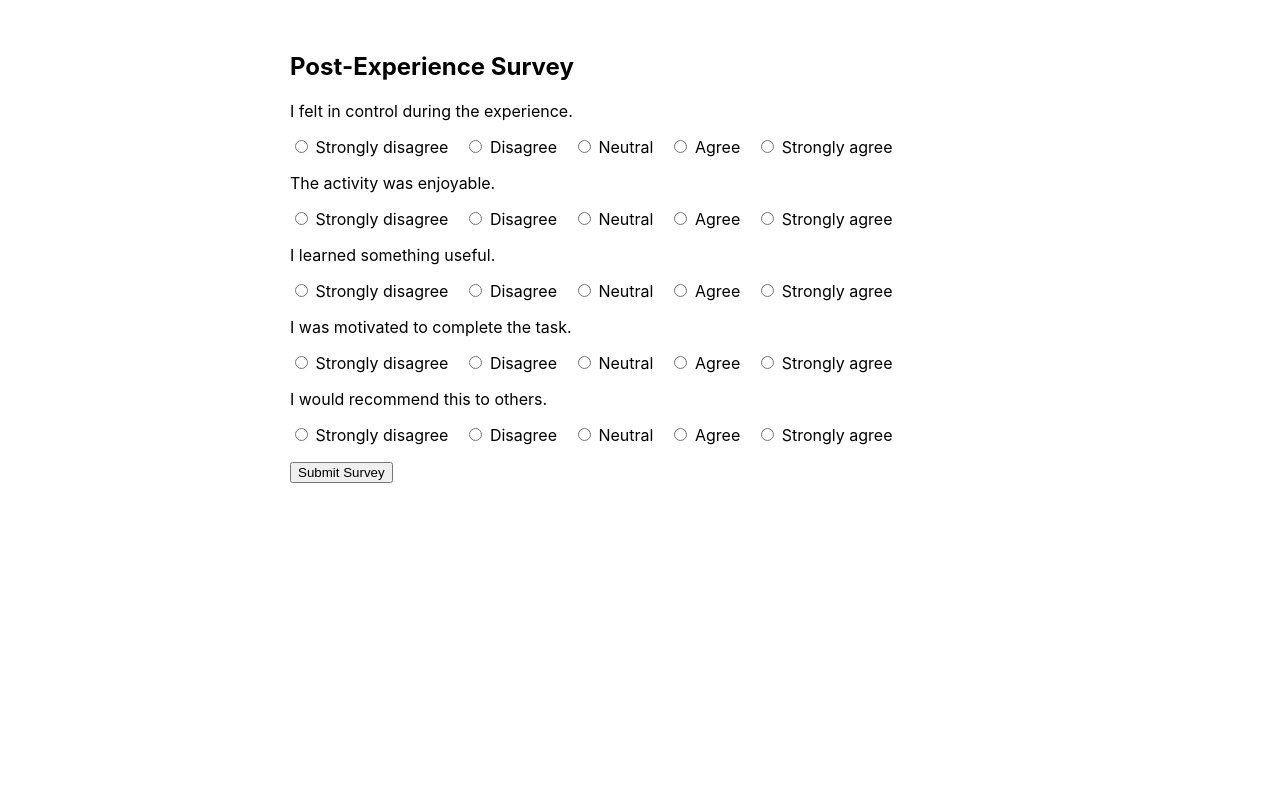
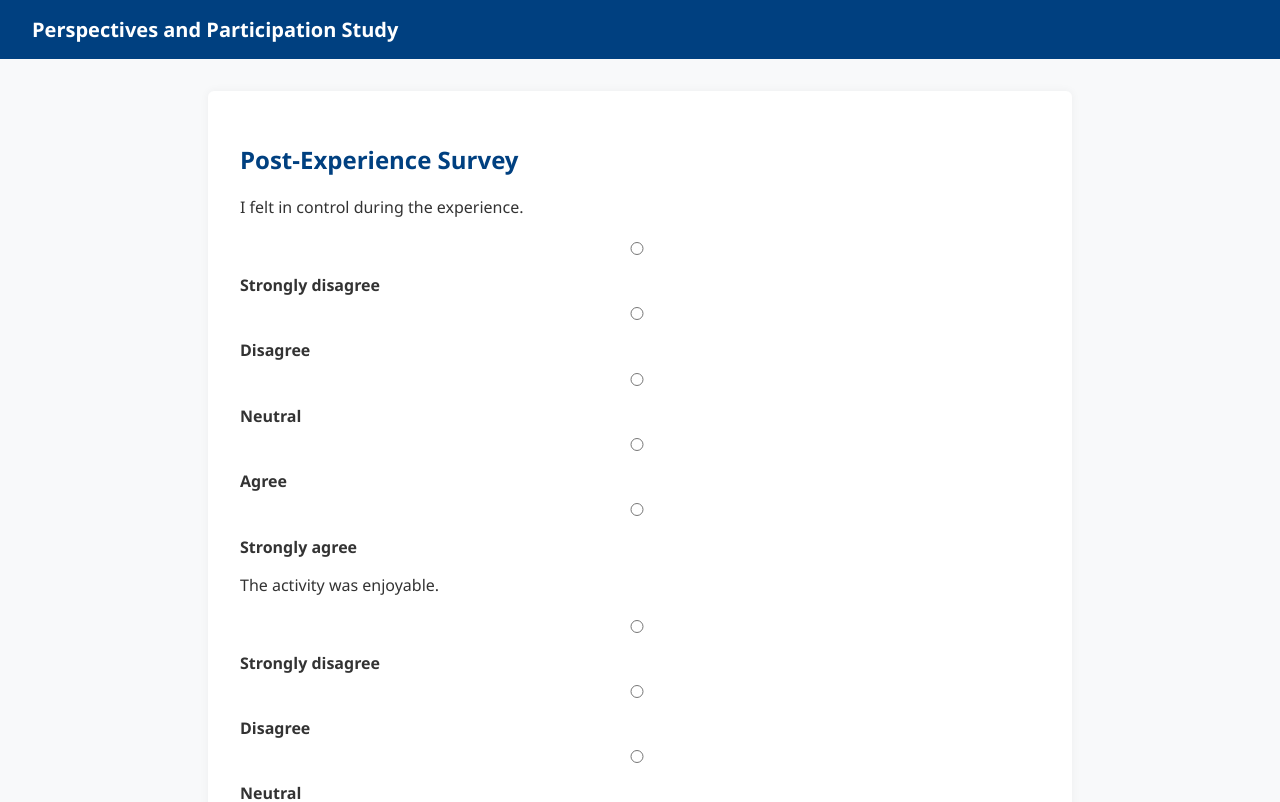
Before and after one commit to sipavitt/perspectives-participation-study, a React (Create React App) app in the folder client/: page /post-survey in a window 1280 px wide. Shown: the top 802 px of the page. Built offline with nearby package versions, Linux system fonts and the light colour scheme.

Commit message:
Add header bar and layout polish prep (pre-CSS refactor)

```diff
--- a/client/public/index.html
+++ b/client/public/index.html
@@ -24,7 +24,7 @@
       work correctly both with client-side routing and a non-root public URL.
       Learn how to configure a non-root public URL by running `npm run build`.
     -->
-    <title>React App</title>
+    <title>CyberBx</title>
   </head>
   <body>
     <noscript>You need to enable JavaScript to run this app.</noscript>
--- a/client/src/App.css
+++ b/client/src/App.css
@@ -36,3 +36,54 @@
     transform: rotate(360deg);
   }
 }
+
+body {
+  font-family: 'Segoe UI', Tahoma, Geneva, Verdana, sans-serif;
+  background-color: #f8f9fa;
+  margin: 0;
+  padding: 0;
+  color: #333;
+}
+
+h1, h2, h3 {
+  color: #004080;
+}
+
+.container {
+  max-width: 800px;
+  margin: 2rem auto;
+  padding: 2rem;
+  background-color: #fff;
+  border-radius: 6px;
+  box-shadow: 0 0 10px rgba(0,0,0,0.05);
+}
+
+button {
+  background-color: #004080;
+  color: white;
+  padding: 0.75rem 1.25rem;
+  border: none;
+  border-radius: 4px;
+  cursor: pointer;
+  font-size: 1rem;
+  margin-top: 1rem;
+}
+
+button:hover {
+  background-color: #002d5e;
+}
+
+input, select, textarea {
+  width: 100%;
+  padding: 0.6rem;
+  margin-top: 0.5rem;
+  margin-bottom: 1.2rem;
+  border: 1px solid #ccc;
+  border-radius: 4px;
+}
+
+label {
+  font-weight: 600;
+  display: block;
+  margin-bottom: 0.2rem;
+}
--- a/client/src/App.js
+++ b/client/src/App.js
@@ -1,5 +1,6 @@
+import './App.css';
 import React from 'react';
-import { BrowserRouter as Router, Routes, Route } from 'react-router-dom';
+import { BrowserRouter as Router, Routes, Route, Navigate } from 'react-router-dom';
 import LandingPage from './components/LandingPage';
 import ConsentForm from './components/ConsentForm';
 import DemographicsForm from './components/DemographicsForm';
@@ -7,11 +8,17 @@ import InterventionPage from './components/InterventionPage';
 import PostSurvey from './components/PostSurvey';
 import Debrief from './components/Debrief';
 import ThankYou from './components/ThankYou';
+import AdminLogin from './components/AdminLogin';
+import AdminDashboard from './components/AdminDashboard';
+import Header from './components/Header';
 
 
 function App() {
+  const isAdmin = localStorage.getItem('isAdmin') === 'true';
+
   return (
     <Router>
+    <Header />
       <Routes>
         <Route path="/" element={<LandingPage />} />
         <Route path="/consent" element={<ConsentForm />} />
@@ -20,6 +27,8 @@ function App() {
         <Route path="/post-survey" element={<PostSurvey />} />
         <Route path="/debrief" element={<Debrief />} />
         <Route path="/thankyou" element={<ThankYou />} />
+        <Route path="/admin-login" element={<AdminLogin />} />
+        <Route path="/admin" element={isAdmin ? <AdminDashboard /> : <Navigate to="/admin-login" />} />
       </Routes>
     </Router>
   );
--- /dev/null
+++ b/client/src/components/AdminDashboard.jsx
@@ -0,0 +1,79 @@
+import React, { useEffect, useState } from 'react';
+import axios from 'axios';
+
+const AdminDashboard = () => {
+  const [participants, setParticipants] = useState([]);
+
+  useEffect(() => {
+    const fetchData = async () => {
+      try {
+        const res = await axios.get('/api/participants/all');
+        setParticipants(res.data);
+      } catch (err) {
+        console.error('Failed to fetch participants:', err);
+        alert('Error fetching participant data');
+      }
+    };
+    fetchData();
+  }, []);
+
+  return (
+    <div className="container">
+      <h2>Admin Dashboard</h2>
+      <p>
+      <strong>Total Participants:</strong> {participants.length}<br />
+      <strong>Completed Intervention:</strong> {
+      participants.filter(p => p.interventionCompleted).length
+      }
+      </p>
+
+
+      <p>Total participants: {participants.length}</p>
+
+<button
+  onClick={() => {
+    localStorage.removeItem('isAdmin');
+    window.location.href = '/admin';
+  }}
+  style={{ float: 'right' }}
+>
+  Logout
+</button>
+
+<a
+  href="/api/participants/export"
+  download
+  style={{ display: 'inline-block', margin: '1rem 0', padding: '0.5rem 1rem', background: '#007bff', color: '#fff', textDecoration: 'none' }}
+>
+  📥 Download CSV
+</a>
+
+
+
+      <table border="1" cellPadding="6" style={{ width: '100%', marginTop: '1rem' }}>
+        <thead>
+          <tr>
+            <th>Code</th>
+            <th>Group</th>
+            <th>Completed</th>
+            <th>Withdrawn</th>
+            <th>Date</th>
+          </tr>
+        </thead>
+        <tbody>
+          {participants.map(p => (
+            <tr key={p.participantCode}>
+              <td>{p.participantCode}</td>
+              <td>{p.groupAssignment || '—'}</td>
+              <td>{p.interventionCompleted ? '✅' : '❌'}</td>
+              <td>{p.withdrawn ? '✅' : ''}</td>
+              <td>{new Date(p.createdAt).toLocaleDateString()}</td>
+            </tr>
+          ))}
+        </tbody>
+      </table>
+    </div>
+  );
+};
+
+export default AdminDashboard;
--- /dev/null
+++ b/client/src/components/AdminLogin.jsx
@@ -0,0 +1,39 @@
+import React, { useState } from 'react';
+import { useNavigate } from 'react-router-dom';
+
+const AdminLogin = () => {
+  const [password, setPassword] = useState('');
+  const navigate = useNavigate();
+
+  const handleSubmit = (e) => {
+    e.preventDefault();
+
+    // Hardcoded password check
+    if (password === 'STUDYPASSWORD1') {
+      localStorage.setItem('isAdmin', 'true');
+      window.location.href = '/admin';
+    } else {
+      alert('Incorrect password');
+    }
+  };
+
+  return (
+    <div style={{ padding: '2rem', maxWidth: '400px', margin: '0 auto' }}>
+      <h2>Admin Login</h2>
+      <form onSubmit={handleSubmit}>
+        <input
+          type="password"
+          placeholder="Enter admin password"
+          value={password}
+          onChange={(e) => setPassword(e.target.value)}
+          style={{ padding: '0.5rem', width: '100%' }}
+        />
+        <button type="submit" style={{ marginTop: '1rem' }}>
+          Login
+        </button>
+      </form>
+    </div>
+  );
+};
+
+export default AdminLogin;
--- a/client/src/components/ConsentForm.jsx
+++ b/client/src/components/ConsentForm.jsx
@@ -35,7 +35,7 @@ const ConsentForm = () => {
   };
 
   return (
-    <div style={{ padding: '2rem', maxWidth: '600px', margin: '0 auto' }}>
+    <div className="container">
       <h2>Consent Form</h2>
       <p>Please confirm the following:</p>
       {consentText.map((text, i) => (
--- a/client/src/components/DemographicsForm.jsx
+++ b/client/src/components/DemographicsForm.jsx
@@ -26,7 +26,7 @@ const DemographicsForm = () => {
   };
 
   return (
-    <div style={{ padding: '2rem', maxWidth: '600px', margin: '0 auto' }}>
+    <div className="container">
       <h2>Demographics</h2>
 
       <label>Age:
--- /dev/null
+++ b/client/src/components/Header.jsx
@@ -0,0 +1,15 @@
+import React from 'react';
+
+const Header = () => (
+  <div style={{
+    backgroundColor: '#004080',
+    color: 'white',
+    padding: '1rem 2rem',
+    fontWeight: 'bold',
+    fontSize: '1.25rem'
+  }}>
+    Perspectives and Participation Study
+  </div>
+);
+
+export default Header;
--- a/client/src/components/LandingPage.jsx
+++ b/client/src/components/LandingPage.jsx
@@ -19,7 +19,7 @@ const handleStart = async () => {
 
 
   return (
-    <div style={{ padding: '2rem' }}>
+    <div className="container">
       <h1>Perspectives and Participation</h1>
       <p>This study will guide you through a short interactive experience about cybersecurity. It will take around 10–15 minutes. Click below to begin.</p>
       <button onClick={handleStart}>Start Study</button>
--- a/client/src/components/PostSurvey.jsx
+++ b/client/src/components/PostSurvey.jsx
@@ -44,7 +44,7 @@ const PostSurvey = () => {
   };
 
   return (
-    <div style={{ padding: '2rem', maxWidth: '700px', margin: '0 auto' }}>
+    <div className="container">
       <h2>Post-Experience Survey</h2>
       {questions.map((q, i) => (
         <div key={i} style={{ marginBottom: '1rem' }}>
--- a/client/src/components/ThankYou.jsx
+++ b/client/src/components/ThankYou.jsx
@@ -2,7 +2,7 @@ import React from 'react';
 
 const ThankYou = () => {
   return (
-    <div style={{ padding: '2rem', textAlign: 'center' }}>
+    <div className="container">
       <h2>Thank You!</h2>
       <p>Your responses have been recorded.</p>
       <p>We appreciate your time and contribution to this research.</p>
```
Also changed, not shown: client/src/components/InterventionPage.jsx (+41 -50 lines).
